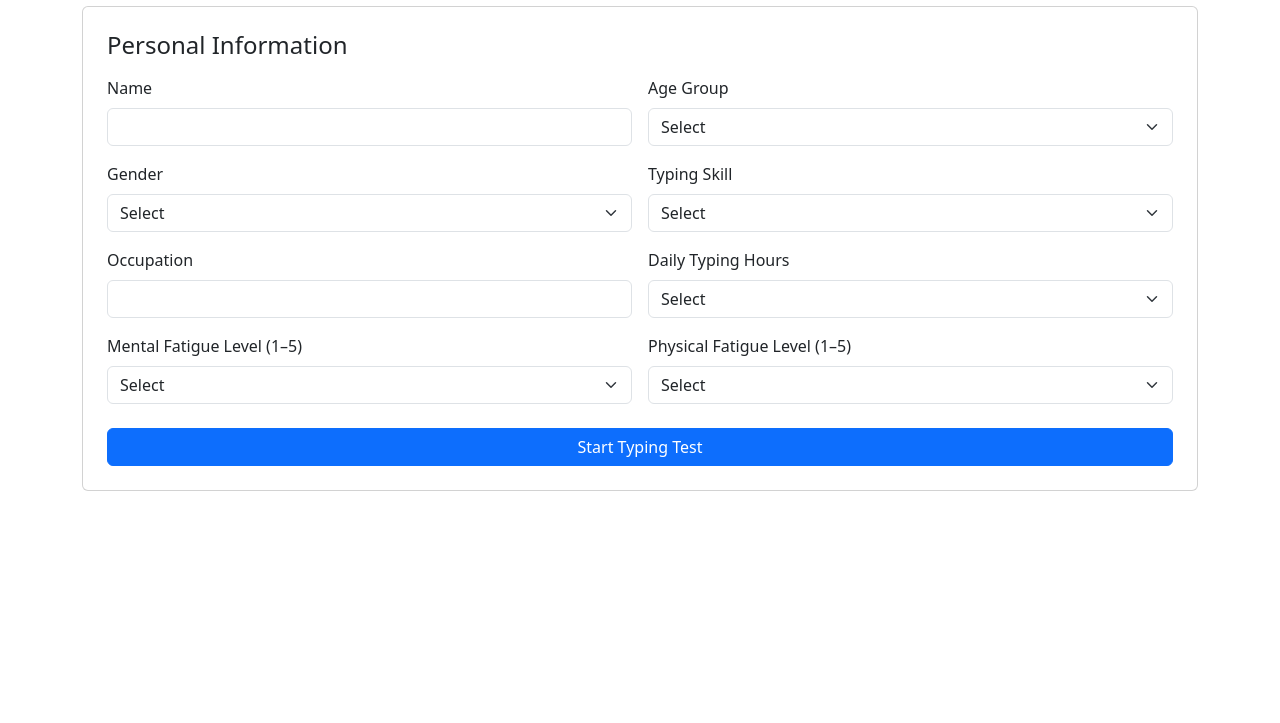
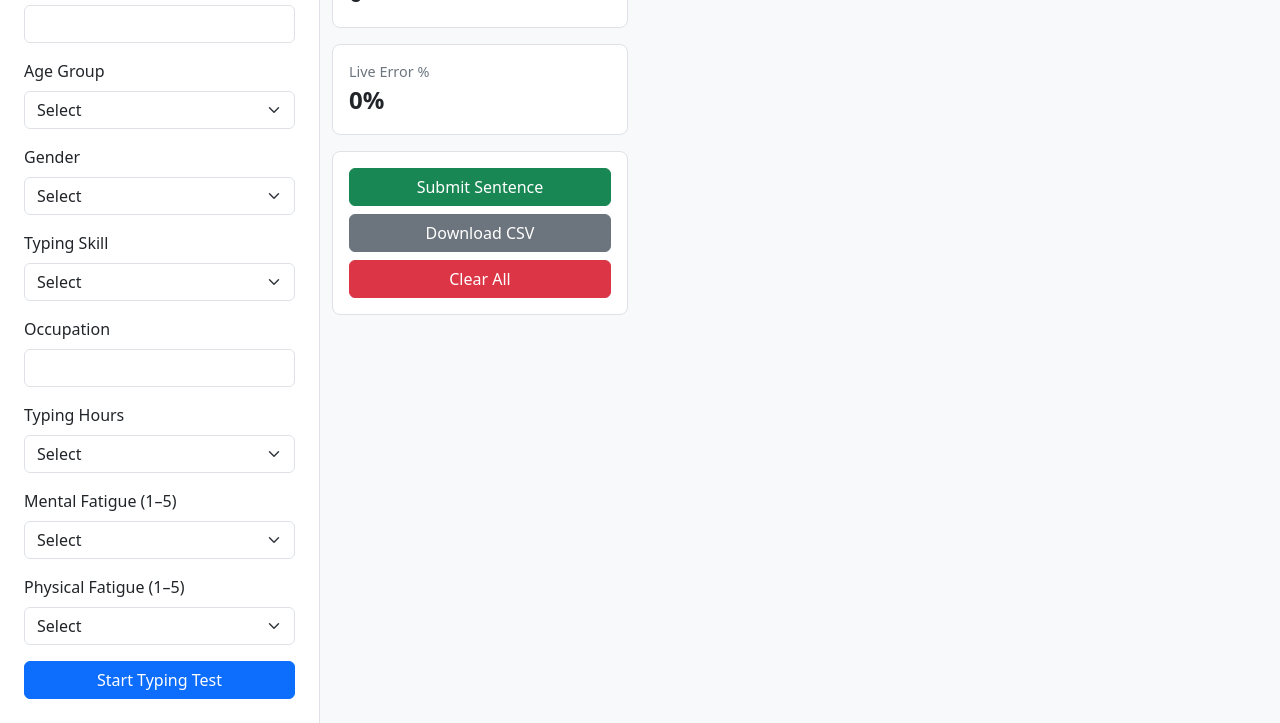
Before and after one commit to Bmittal0901/Fatigue, a website: page public/index.html in a window 1280 px wide. Shown: the part 88-811 px from the top of the page. Drawn offline with nearby package versions, Linux system fonts and the light colour scheme.

Commit message:
Update index.html

```diff
--- a/public/index.html
+++ b/public/index.html
@@ -7,104 +7,129 @@
   <link href="https://cdn.jsdelivr.net/npm/bootstrap@5.3.2/dist/css/bootstrap.min.css" rel="stylesheet">
   <style>
     body {
-      padding: 2rem;
+      background-color: #f8f9fa;
+    }
+    .sidebar {
+      min-height: 100vh;
+      background: #ffffff;
+      border-right: 1px solid #dee2e6;
+      padding: 1.5rem;
+    }
+    .metrics-card {
+      background: #ffffff;
+      border: 1px solid #dee2e6;
+      border-radius: 8px;
+      padding: 1rem;
+      margin-bottom: 1rem;
+    }
+    .metrics-title {
+      font-size: 0.9rem;
+      color: #6c757d;
+    }
+    .metrics-value {
+      font-size: 1.5rem;
+      font-weight: bold;
     }
     textarea {
       height: 150px;
-    }
-    .fade-in {
-      animation: fadeIn 0.5s ease-in-out;
-    }
-    @keyframes fadeIn {
-      from { opacity: 0; }
-      to { opacity: 1; }
+      font-size: 16px;
     }
   </style>
 </head>
 <body>
-  <div class="container">
-    <h2 class="text-center mb-4">🖋️ Fatigue Detection Typing Test</h2>
+<div class="container-fluid">
+  <div class="row">
 
-    <div id="demographicForm" class="card p-4 fade-in">
-      <h4 class="mb-3">Personal Information</h4>
-      <div class="row g-3">
-        <div class="col-md-6">
+    <!-- Sidebar -->
+    <div class="col-md-3 sidebar">
+      <h4>👤 Demographics</h4>
+      <div class="mb-3">
         <label class="form-label">Name</label>
-          <input type="text" id="username" class="form-control" />
+        <input type="text" class="form-control" id="username">
       </div>
-        <div class="col-md-6">
+      <div class="mb-3">
         <label class="form-label">Age Group</label>
-          <select id="ageGroup" class="form-select">
+        <select class="form-select" id="ageGroup">
           <option value="">Select</option>
           <option>Under 18</option><option>18–25</option><option>26–35</option>
           <option>36–50</option><option>51+</option>
         </select>
       </div>
-        <div class="col-md-6">
+      <div class="mb-3">
         <label class="form-label">Gender</label>
-          <select id="gender" class="form-select">
+        <select class="form-select" id="gender">
           <option value="">Select</option>
           <option>Male</option><option>Female</option><option>Other</option><option>Prefer not to say</option>
         </select>
       </div>
-        <div class="col-md-6">
+      <div class="mb-3">
         <label class="form-label">Typing Skill</label>
-          <select id="typingSkill" class="form-select">
+        <select class="form-select" id="typingSkill">
           <option value="">Select</option>
           <option>Beginner</option><option>Intermediate</option><option>Advanced</option>
         </select>
       </div>
-        <div class="col-md-6">
+      <div class="mb-3">
         <label class="form-label">Occupation</label>
-          <input type="text" id="occupation" class="form-control" />
+        <input type="text" class="form-control" id="occupation">
       </div>
-        <div class="col-md-6">
-          <label class="form-label">Daily Typing Hours</label>
-          <select id="typingHours" class="form-select">
+      <div class="mb-3">
+        <label class="form-label">Typing Hours</label>
+        <select class="form-select" id="typingHours">
           <option value="">Select</option>
           <option><1</option><option>1–2</option><option>2–4</option><option>4–6</option><option>6+</option>
         </select>
       </div>
-        <div class="col-md-6">
-          <label class="form-label">Mental Fatigue Level (1–5)</label>
-          <select id="mentalFatigue" class="form-select">
+      <div class="mb-3">
+        <label class="form-label">Mental Fatigue (1–5)</label>
+        <select class="form-select" id="mentalFatigue">
           <option value="">Select</option>
           <option>1</option><option>2</option><option>3</option><option>4</option><option>5</option>
         </select>
       </div>
-        <div class="col-md-6">
-          <label class="form-label">Physical Fatigue Level (1–5)</label>
-          <select id="physicalFatigue" class="form-select">
+      <div class="mb-3">
+        <label class="form-label">Physical Fatigue (1–5)</label>
+        <select class="form-select" id="physicalFatigue">
           <option value="">Select</option>
           <option>1</option><option>2</option><option>3</option><option>4</option><option>5</option>
         </select>
       </div>
-      </div>
-      <button class="btn btn-primary mt-4 w-100" onclick="submitDemographics()">Start Typing Test</button>
+      <button class="btn btn-primary w-100" onclick="submitDemographics()">Start Typing Test</button>
     </div>
 
-    <div id="typingTestContainer" class="fade-in" style="display:none;">
-      <div class="card p-4 mt-4">
-        <p class="lead" id="typingSentence">Loading sentence...</p>
+    <!-- Main typing area -->
+    <div class="col-md-6 py-4" id="typingTestContainer" style="display:none;">
+      <div class="mb-3">
+        <h4 id="typingSentence">Loading...</h4>
         <textarea id="typingArea" class="form-control" placeholder="Start typing here..."></textarea>
-
-        <div class="progress my-3">
+        <small class="text-muted d-block text-end mt-1" id="progressText">Sentence 0 of 10</small>
+      </div>
+      <div class="progress">
         <div id="progressBar" class="progress-bar" role="progressbar" style="width: 0%"></div>
-        </div>
-        <p class="text-end" id="progressText">Sentence 0 of 10</p>
-
-        <div class="d-grid gap-2">
-          <button class="btn btn-success" onclick="submitSentence()">Submit Sentence</button>
-          <button class="btn btn-outline-secondary" onclick="downloadSummaryCSV()">Download Summary CSV</button>
-          <button class="btn btn-outline-danger" onclick="clearAllSummaries()">Clear All Summaries</button>
-        </div>
-
-        <div class="status mt-3 text-success" id="statusLabel"></div>
-        <div class="metrics mt-2 text-muted" id="metricsDisplay"></div>
-      </div>
       </div>
     </div>
 
+    <!-- Right panel -->
+    <div class="col-md-3 py-4">
+      <div class="metrics-card">
+        <div class="metrics-title">Live WPM</div>
+        <div class="metrics-value" id="liveWpm">0</div>
+      </div>
+      <div class="metrics-card">
+        <div class="metrics-title">Live Error %</div>
+        <div class="metrics-value" id="liveError">0%</div>
+      </div>
+      <div class="metrics-card">
+        <button class="btn btn-success w-100 mb-2" onclick="submitSentence()">Submit Sentence</button>
+        <button class="btn btn-secondary w-100 mb-2" onclick="downloadSummaryCSV()">Download CSV</button>
+        <button class="btn btn-danger w-100" onclick="clearAllSummaries()">Clear All</button>
+      </div>
+    </div>
+
+  </div>
+</div>
+
+<!-- Firebase + Scripts -->
 <script src="https://cdn.jsdelivr.net/npm/bootstrap@5.3.2/dist/js/bootstrap.bundle.min.js"></script>
 <script src="https://www.gstatic.com/firebasejs/9.6.1/firebase-app-compat.js"></script>
 <script src="https://www.gstatic.com/firebasejs/9.6.1/firebase-database-compat.js"></script>
```
Lines whose indentation alone changed are shown as unchanged.
